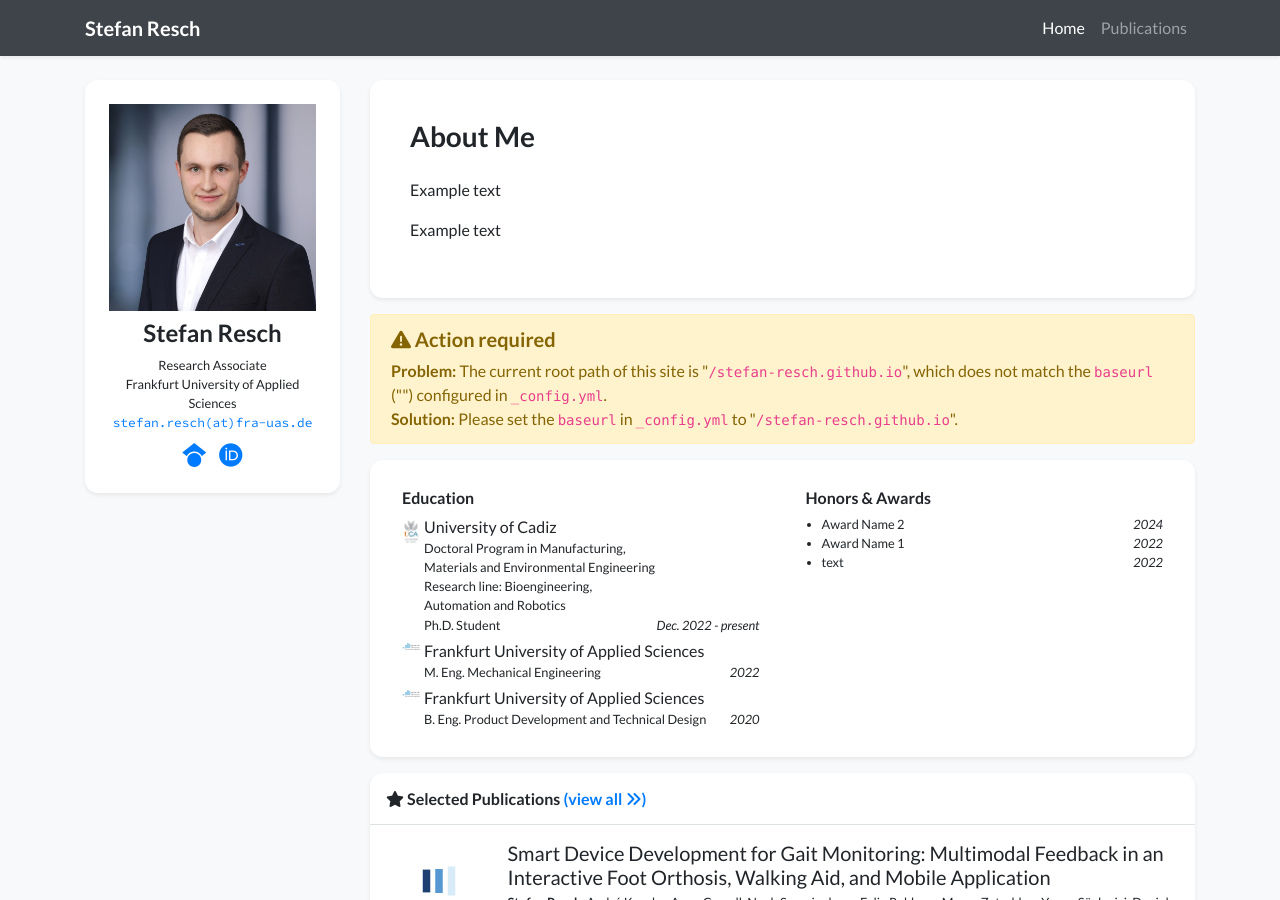
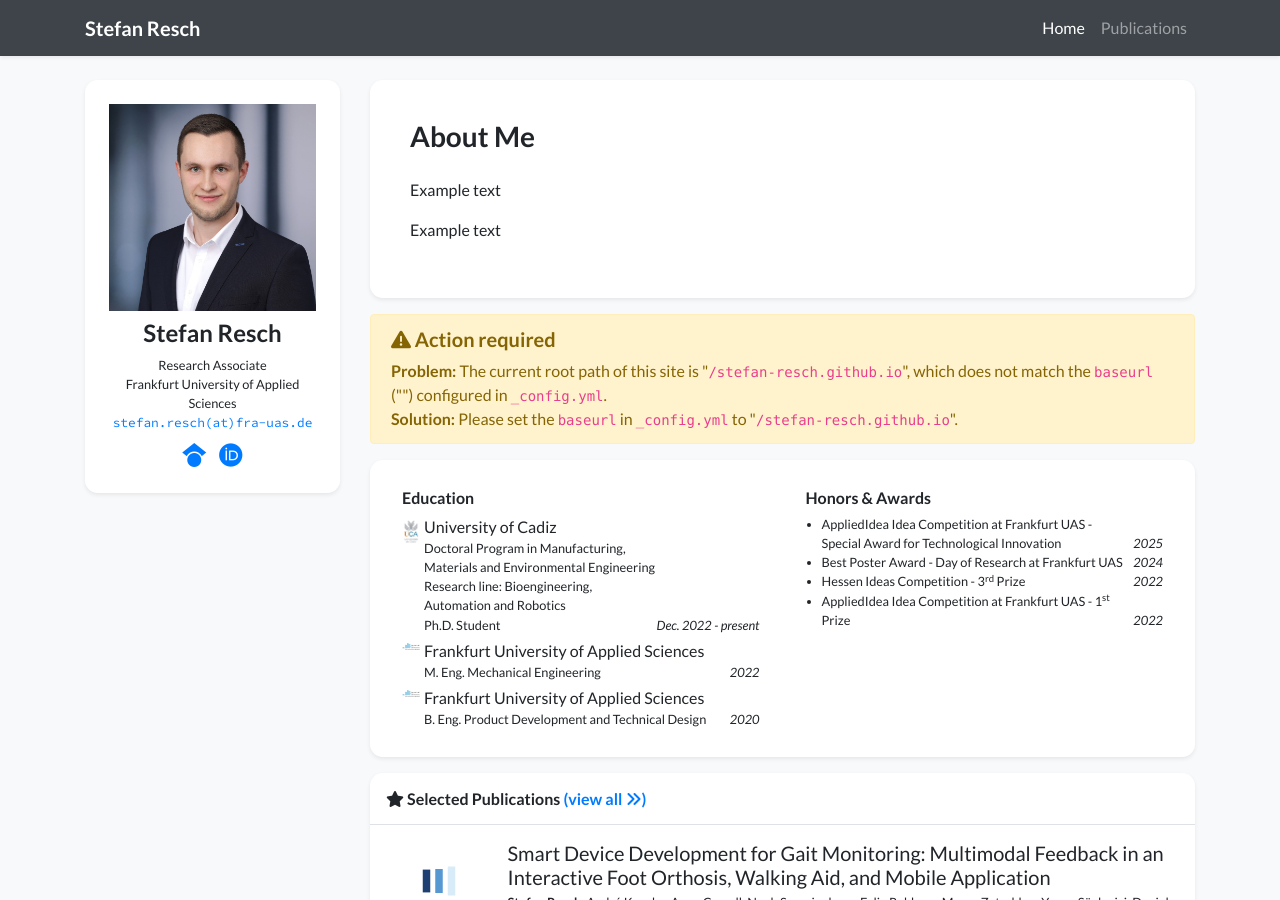
Before and after one commit to Stefan-Resch/stefan-resch.github.io, a Jekyll site: the page built from index.html, in a window 1280 px wide and 900 px high. Built offline with Jekyll 4.4.1, drawn with Linux system fonts in a browser that asks for light colours; nearby versions of some CDN libraries; a style sheet for code colours, icons or effects is not loaded.

Commit message:
Update profile.yml

```diff
--- a/_data/profile.yml
+++ b/_data/profile.yml
@@ -5,12 +5,12 @@ navbar_name: "Stefan Resch"
 positions:
 - name: Research Associate
 - name: Frankfurt University of Applied Sciences
-  logo: /assets/images/badges/MIT_Social_circle.png  # Logo is optional
+  logo: /assets/images/badges/FRA-UAS.png  # Logo is optional
 
 
 email: "stefan.resch@fra-uas.de"
 # cv_link: link-to-your-cv-file
-gscholar: uY-HQZ0AAAAJ  # This is an example, replace it with your own Google Scholar ID
+gscholar: uY-HQZ0AAAAJ
 #github: your_github_id
 #twitter: your_twitter_id  # Do not include the '@' symbol
 # wechat_qrcode: /assets/images/etc/wechat.jpg
@@ -56,9 +56,11 @@ education:
 #   date: Sep. 2019 - Jul. 2021
 
 awards:
-- name: Award Name 2
+- name: AppliedIdea Idea Competition at Frankfurt UAS - Special Award for Technological Innovation
+  date: 2025
+- name: Best Poster Award - Day of Research at Frankfurt UAS
   date: 2024
-- name: Award Name 1
+- name: Hessen Ideas Competition - 3<sup>rd</sup> Prize
   date: 2022
-- name: text
+- name: AppliedIdea Idea Competition at Frankfurt UAS - 1<sup>st</sup> Prize
   date: 2022
```
